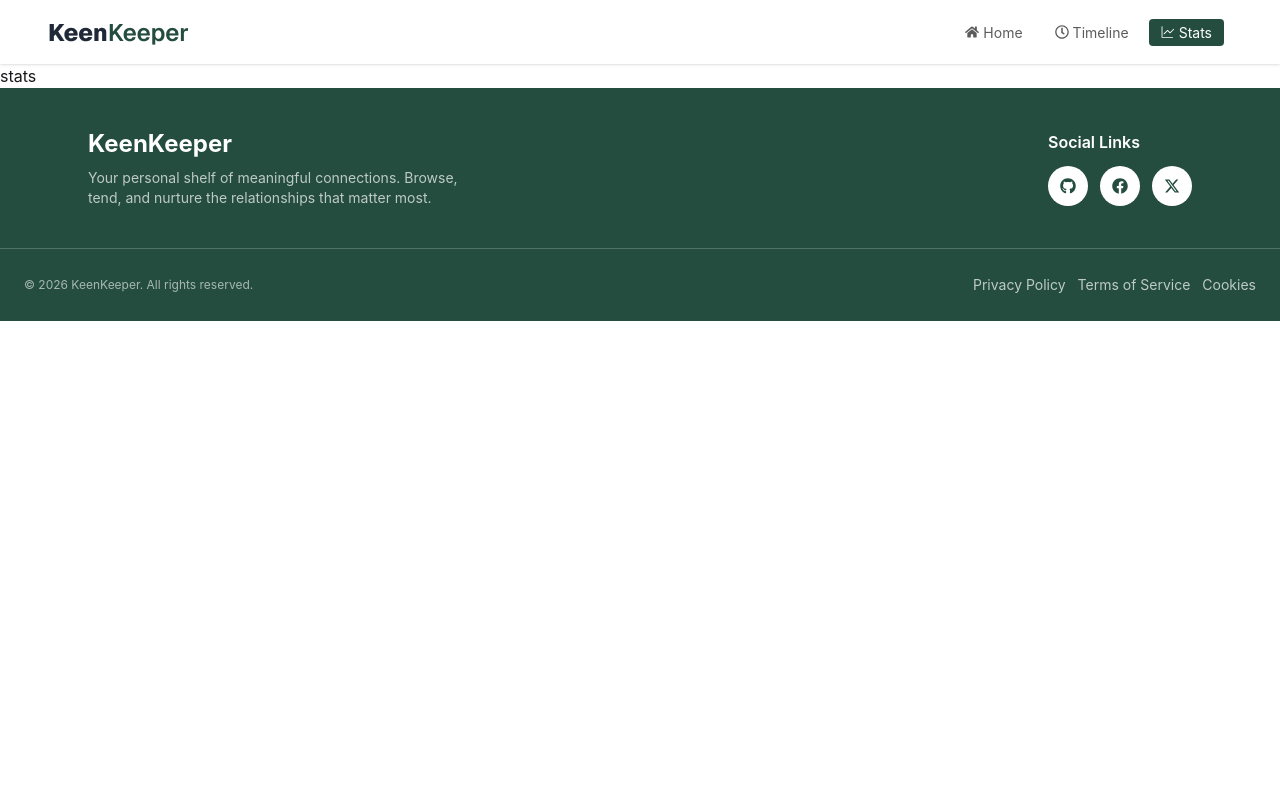
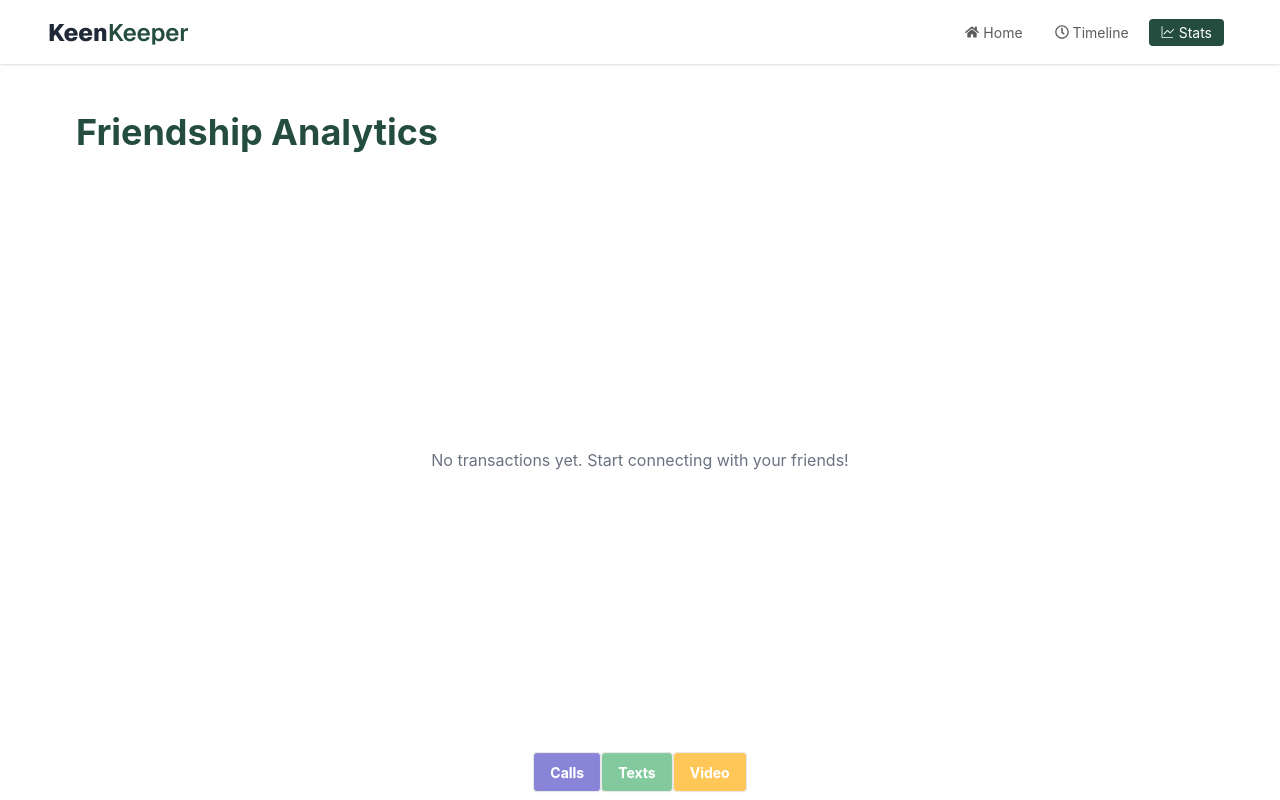
Before and after one commit to Riadul-Islam-551/B13-A7-Keen-Keeper, a React (Vite) app: page /stats in a window 1280 px wide. Shown: the top 800 px of the page. Built offline with nearby package versions, Linux system fonts and the light colour scheme.

Commit message:
feat: enhance Stats component with transaction analytics and pie chart visualization

```diff
--- a/package.json
+++ b/package.json
@@ -16,6 +16,7 @@
     "react-icons": "^5.6.0",
     "react-router": "^7.14.1",
     "react-toastify": "^11.0.5",
+    "recharts": "^3.8.1",
     "tailwindcss": "^4.2.2"
   },
   "devDependencies": {
--- a/src/pages/stats/Stats.jsx
+++ b/src/pages/stats/Stats.jsx
@@ -1,7 +1,70 @@
-import React from "react";
+import React, { useContext } from "react";
+import { FriendContext } from "../../context/FriendContext";
+import { Cell, Pie, PieChart, ResponsiveContainer, Tooltip } from "recharts";
 
 const Stats = () => {
-  return <div>stats</div>;
+  const { transactions } = useContext(FriendContext);
+
+  const totalCalls = transactions.filter(
+    (item) => item.action.toLowerCase() === "call",
+  ).length;
+  const totalTexts = transactions.filter(
+    (item) => item.action.toLowerCase() === "text",
+  ).length;
+  const totalVideos = transactions.filter(
+    (item) => item.action.toLowerCase() === "video",
+  ).length;
+
+  const data = [
+    { name: "Calls", value: totalCalls },
+    { name: "Texts", value: totalTexts },
+    { name: "Videos", value: totalVideos },
+  ];
+
+  const COLORS = ["#8884d8", "#82ca9d", "#ffc658"];
+
+  console.log(data);
+  return (
+    <div className="max-w-300 mx-auto px-4 md:px-9 my-12 ">
+      <h1 className="primary-text font-bold text-2xl md:text-3xl lg:text-4xl">
+        Friendship Analytics
+      </h1>
+      {transactions.length === 0 && (
+        <div className="min-h-150 flex justify-center items-center">
+          <p className="text-center text-gray-500 mt-4">
+            No transactions yet. Start connecting with your friends!
+          </p>
+        </div>
+      )}
+      {transactions.length > 0 && (
+        <div className="flex justify-center items-center">
+          <ResponsiveContainer width="100%" height={600}>
+            <PieChart>
+              <Pie
+                data={data}
+                dataKey="value"
+                nameKey="name"
+                cx="50%"
+                cy="50%"
+                outerRadius="50%"
+              >
+                {data.map((entry, index) => (
+                  <Cell key={index} fill={COLORS[index]} />
+                ))}
+              </Pie>
+              <Tooltip />
+              {/* <RechartsDevtools /> */}
+            </PieChart>
+          </ResponsiveContainer>
+        </div>
+      )}
+      <div className="flex justify-center items-center">
+        <p className="btn bg-[#8884d8] text-white font-bold">Calls</p>
+        <p className="btn bg-[#82ca9d] text-white font-bold">Texts</p>
+        <p className="btn bg-[#ffc658] text-white font-bold">Video</p>
+      </div>
+    </div>
+  );
 };
 
 export default Stats;
```
Also changed, not shown: 1 other file (tests, documents, lock files or other folders).
